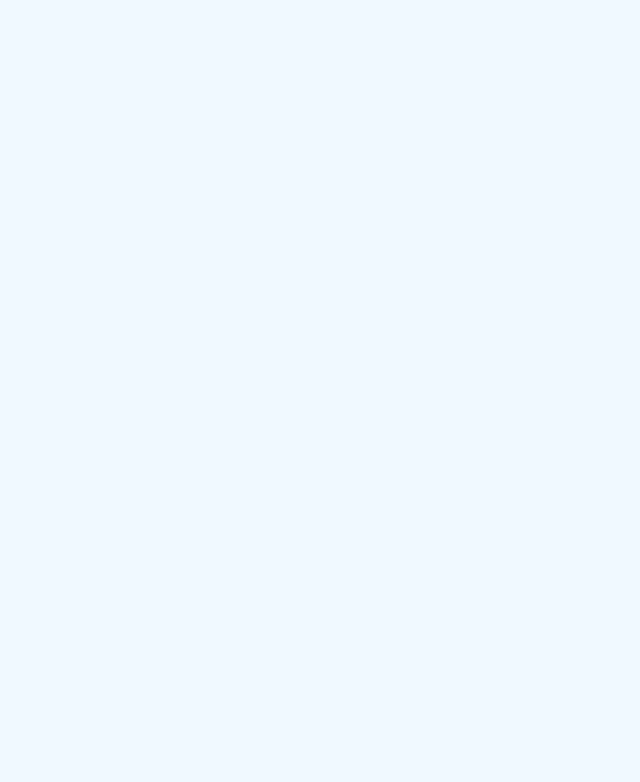
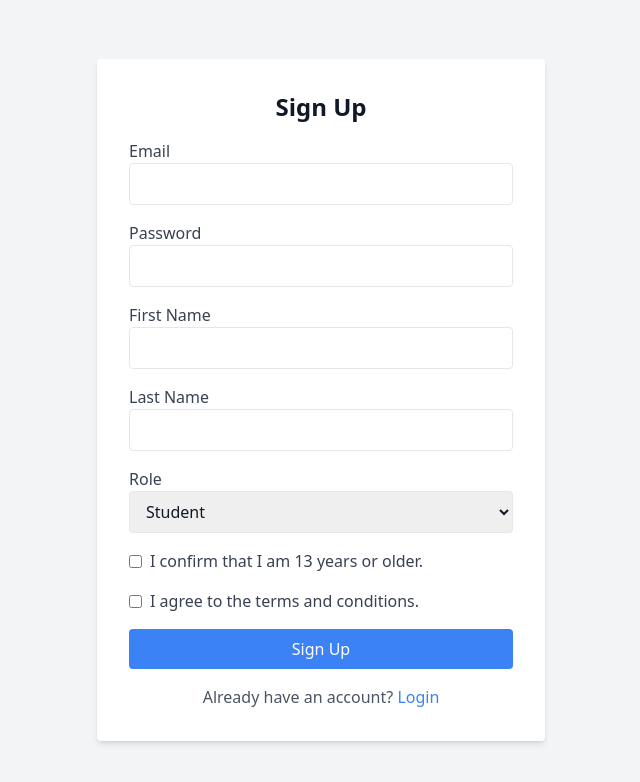
Before and after one commit to Svendzen/MathLearningPlatform, a React (Vite) app in the folder frontend/: page /signup in a window 1280 px wide. Before the commit this address had no page. Shown: the top 782 px of the page, without its empty margins (319-959 px from the left). Built offline with nearby package versions, Linux system fonts and the light colour scheme.

Commit message:
Added Login in Signup pages to frontend

```diff
--- a/frontend/src/App.jsx
+++ b/frontend/src/App.jsx
@@ -5,6 +5,8 @@ import Topics from "./components/Topics";
 import GameModes from "./components/GameModes";
 import Exercise from "./components/Exercise";
 import ResultScreen from "./components/ResultScreen.jsx";
+import LoginPage from "./components/auth/LoginPage.jsx";
+import SignupPage from "./components/auth/SignupPage.jsx";
 
 function App() {
     return (
@@ -16,6 +18,8 @@ function App() {
                 <Route path="/game-modes/:topic" element={<GameModes />} />
                 <Route path="/exercise/:gameMode" element={<Exercise />} />
                 <Route path="/result" element={<ResultScreen />} />
+                <Route path="/login" element={<LoginPage />} />
+                <Route path="/signup" element={<SignupPage />} />
             </Routes>
         </div>
     );
--- /dev/null
+++ b/frontend/src/components/auth/LoginPage.jsx
@@ -0,0 +1,67 @@
+import { useState } from "react";
+import { useNavigate } from "react-router-dom";
+import api from "../../api";
+
+function Login() {
+    const [email, setEmail] = useState("");
+    const [password, setPassword] = useState("");
+    const [error, setError] = useState("");
+    const navigate = useNavigate();
+
+    const handleLogin = async (e) => {
+        e.preventDefault();
+        setError(""); // Reset error state
+        try {
+            const response = await api.post("/auth/login", { username: email, password });
+            localStorage.setItem("token", response.token);
+            localStorage.setItem("role", response.role);
+            navigate("/dashboard"); // Redirect to dashboard
+        } catch (err) {
+            setError("Invalid email or password");
+        }
+    };
+
+    return (
+        <div className="flex flex-col items-center justify-center h-screen bg-gray-100">
+            <div className="w-full max-w-md p-8 bg-white rounded shadow-md">
+                <h1 className="text-2xl font-bold text-center mb-4">Login</h1>
+                {error && <p className="text-red-500 text-sm">{error}</p>}
+                <form onSubmit={handleLogin}>
+                    <div className="mb-4">
+                        <label htmlFor="email" className="block text-gray-700">Email</label>
+                        <input
+                            type="email"
+                            id="email"
+                            className="w-full px-3 py-2 border rounded"
+                            value={email}
+                            onChange={(e) => setEmail(e.target.value)}
+                            required
+                        />
+                    </div>
+                    <div className="mb-4">
+                        <label htmlFor="password" className="block text-gray-700">Password</label>
+                        <input
+                            type="password"
+                            id="password"
+                            className="w-full px-3 py-2 border rounded"
+                            value={password}
+                            onChange={(e) => setPassword(e.target.value)}
+                            required
+                        />
+                    </div>
+                    <button type="submit" className="w-full bg-blue-500 text-white py-2 rounded hover:bg-blue-600">
+                        Login
+                    </button>
+                </form>
+                <p className="mt-4 text-center text-gray-600">
+                    New user?{" "}
+                    <a href="/signup" className="text-blue-500 hover:underline">
+                        Sign Up
+                    </a>
+                </p>
+            </div>
+        </div>
+    );
+}
+
+export default Login;
--- /dev/null
+++ b/frontend/src/components/auth/PrivateRoute.jsx
@@ -0,0 +1,13 @@
+import { Navigate } from "react-router-dom";
+
+function PrivateRoute({ children }) {
+    const token = localStorage.getItem("token");
+
+    if (!token) {
+        return <Navigate to="/login" replace />;
+    }
+
+    return children;
+}
+
+export default PrivateRoute;
--- /dev/null
+++ b/frontend/src/components/auth/SignupPage.jsx
@@ -0,0 +1,144 @@
+// SignUp Component
+import { useState } from "react";
+import { useNavigate } from "react-router-dom";
+import api from "../../api";
+
+function SignUp() {
+    const [email, setEmail] = useState("");
+    const [password, setPassword] = useState("");
+    const [firstName, setFirstName] = useState("");
+    const [lastName, setLastName] = useState("");
+    const [role, setRole] = useState("STUDENT");
+    const [ageConfirmed, setAgeConfirmed] = useState(false);
+    const [termsAccepted, setTermsAccepted] = useState(false);
+    const [error, setError] = useState("");
+    const navigate = useNavigate();
+
+    const handleSignUp = async (e) => {
+        e.preventDefault();
+        setError("");
+
+        if (!ageConfirmed) {
+            setError("You must confirm your age to sign up.");
+            return;
+        }
+        if (!termsAccepted) {
+            setError("You must agree to the terms and conditions.");
+            return;
+        }
+
+        try {
+            await api.post("/auth/signup", {
+                username: email,
+                password,
+                first_name: firstName,
+                last_name: lastName,
+                role,
+            });
+            navigate("/login"); // Redirect to login after successful sign-up
+        } catch (err) {
+            setError("Error signing up. Please check your details and try again.");
+        }
+    };
+
+    return (
+        <div className="flex flex-col items-center justify-center h-screen bg-gray-100">
+            <div className="w-full max-w-md p-8 bg-white rounded shadow-md">
+                <h1 className="text-2xl font-bold text-center mb-4">Sign Up</h1>
+                {error && <p className="text-red-500 text-sm">{error}</p>}
+                <form onSubmit={handleSignUp}>
+                    <div className="mb-4">
+                        <label htmlFor="email" className="block text-gray-700">Email</label>
+                        <input
+                            type="email"
+                            id="email"
+                            className="w-full px-3 py-2 border rounded"
+                            value={email}
+                            onChange={(e) => setEmail(e.target.value)}
+                            required
+                        />
+                    </div>
+                    <div className="mb-4">
+                        <label htmlFor="password" className="block text-gray-700">Password</label>
+                        <input
+                            type="password"
+                            id="password"
+                            className="w-full px-3 py-2 border rounded"
+                            value={password}
+                            onChange={(e) => setPassword(e.target.value)}
+                            required
+                        />
+                    </div>
+                    <div className="mb-4">
+                        <label htmlFor="firstName" className="block text-gray-700">First Name</label>
+                        <input
+                            type="text"
+                            id="firstName"
+                            className="w-full px-3 py-2 border rounded"
+                            value={firstName}
+                            onChange={(e) => setFirstName(e.target.value)}
+                            required
+                        />
+                    </div>
+                    <div className="mb-4">
+                        <label htmlFor="lastName" className="block text-gray-700">Last Name</label>
+                        <input
+                            type="text"
+                            id="lastName"
+                            className="w-full px-3 py-2 border rounded"
+                            value={lastName}
+                            onChange={(e) => setLastName(e.target.value)}
+                            required
+                        />
+                    </div>
+                    <div className="mb-4">
+                        <label htmlFor="role" className="block text-gray-700">Role</label>
+                        <select
+                            id="role"
+                            className="w-full px-3 py-2 border rounded"
+                            value={role}
+                            onChange={(e) => setRole(e.target.value)}
+                        >
+                            <option value="STUDENT">Student</option>
+                            <option value="TEACHER">Teacher</option>
+                            <option value="PARENT">Parent</option>
+                        </select>
+                    </div>
+                    <div className="mb-4 flex items-center">
+                        <input
+                            type="checkbox"
+                            id="ageConfirm"
+                            checked={ageConfirmed}
+                            onChange={(e) => setAgeConfirmed(e.target.checked)}
+                        />
+                        <label htmlFor="ageConfirm" className="ml-2 text-gray-700">
+                            I confirm that I am 13 years or older.
+                        </label>
+                    </div>
+                    <div className="mb-4 flex items-center">
+                        <input
+                            type="checkbox"
+                            id="termsAccept"
+                            checked={termsAccepted}
+                            onChange={(e) => setTermsAccepted(e.target.checked)}
+                        />
+                        <label htmlFor="termsAccept" className="ml-2 text-gray-700">
+                            I agree to the terms and conditions.
+                        </label>
+                    </div>
+                    <button type="submit" className="w-full bg-blue-500 text-white py-2 rounded hover:bg-blue-600">
+                        Sign Up
+                    </button>
+                </form>
+                <p className="mt-4 text-center text-gray-600">
+                    Already have an account?{" "}
+                    <a href="/login" className="text-blue-500 hover:underline">
+                        Login
+                    </a>
+                </p>
+            </div>
+        </div>
+    );
+}
+
+export default SignUp;
```
